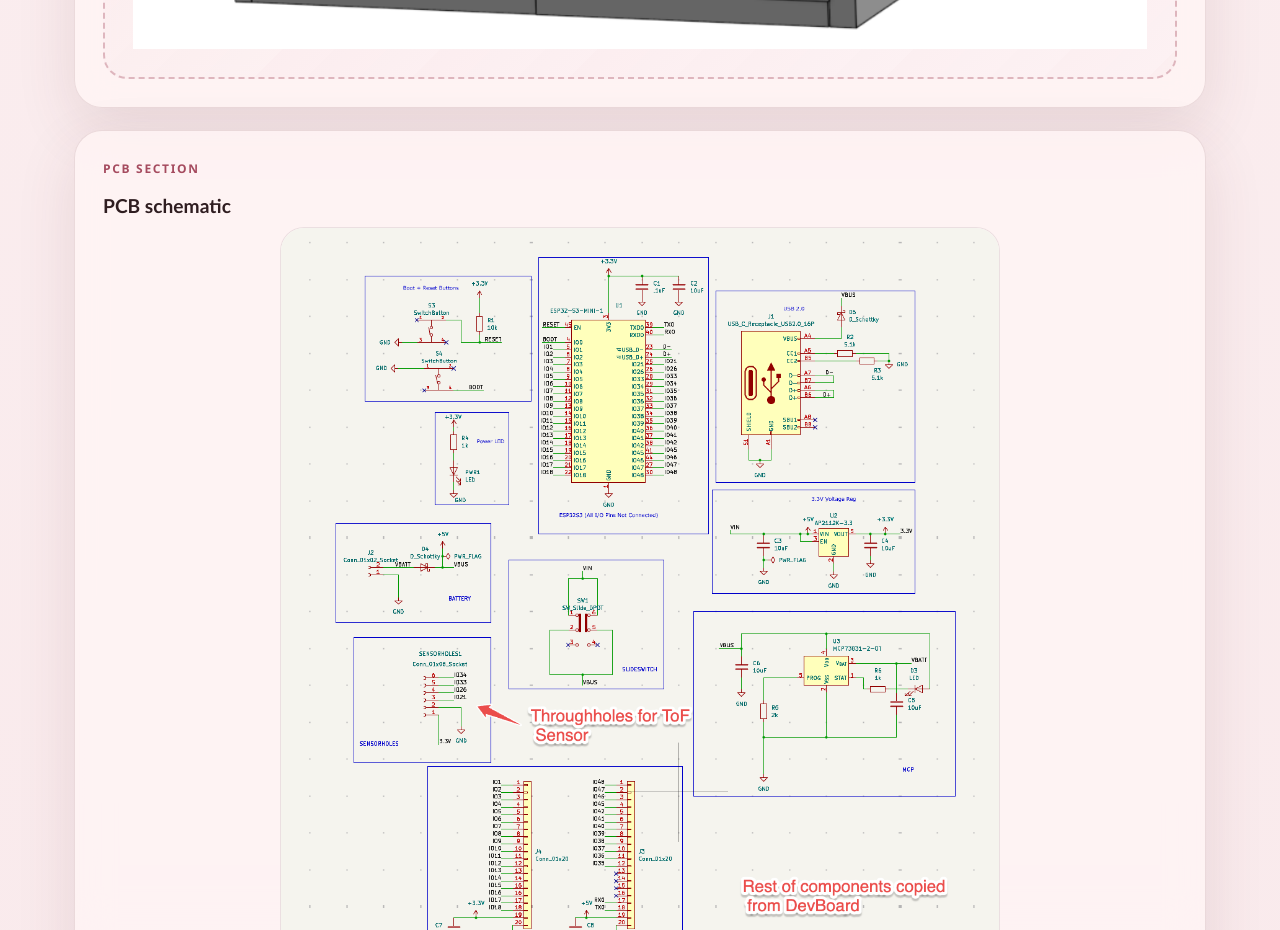
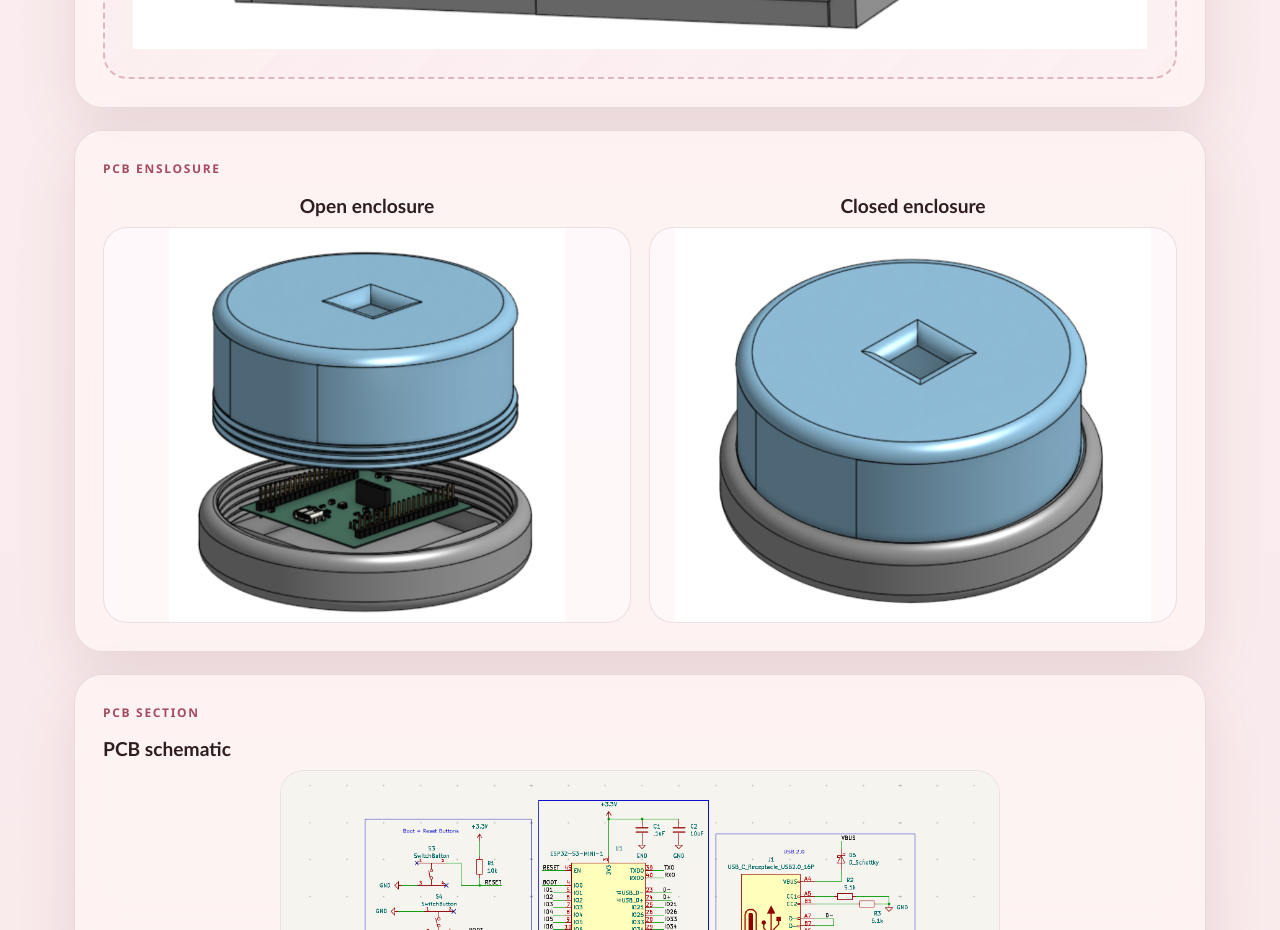
Before and after one commit to anthonyh1111/ECE-196-Files, a Next.js app: page /solution in a window 1280 px wide. Shown: the part 3220-4150 px from the top of the page. Built offline with nearby package versions, Linux system fonts and the light colour scheme.

Commit message:
Fixed website

```diff
--- a/app/globals.css
+++ b/app/globals.css
@@ -406,6 +406,27 @@ li {
   align-items: start;
 }
 
+.pcb-enclosure-grid {
+  display: grid;
+  grid-template-columns: repeat(2, minmax(0, 1fr));
+  gap: 18px;
+  align-items: start;
+}
+
+.pcb-enclosure-grid h3 {
+  text-align: center;
+}
+
+.pcb-enclosure-figure {
+  aspect-ratio: 4 / 3;
+}
+
+.pcb-enclosure-figure img {
+  width: 100%;
+  height: 100%;
+  object-fit: contain;
+}
+
 .final-product-grid h3 {
   text-align: center;
 }
@@ -552,7 +573,8 @@ li {
   .team-grid,
   .resource-grid,
   .mini-grid,
-  .final-product-grid {
+  .final-product-grid,
+  .pcb-enclosure-grid {
     grid-template-columns: 1fr;
   }
 
--- a/app/solution/page.js
+++ b/app/solution/page.js
@@ -41,6 +41,19 @@ const pcbFigures = [
     src: "/SolutionPhotos/AssembledPCB.png",
     alt: "Assembled PCB for the smart parking system",
     description: "Physical assembled PCB with components soldered onto the board.",
+  },
+];
+
+const pcbEnclosureFigures = [
+  {
+    title: "Open enclosure",
+    src: "/SolutionPhotos/PCBEnclosureOpen.png",
+    alt: "Open PCB enclosure for the smart parking system",
+  },
+  {
+    title: "Closed enclosure",
+    src: "/SolutionPhotos/PCBEnclosureClosed.png",
+    alt: "Closed PCB enclosure for the smart parking system",
   },
 ];
 
@@ -107,6 +120,22 @@ export default function SolutionPage() {
                 className="section-image"
               />
             </div>
+        </section>
+
+        <section className="content-card">
+          <div className="section-heading">
+            <p className="section-tag">PCB Enslosure</p>
+          </div>
+          <div className="pcb-enclosure-grid">
+            {pcbEnclosureFigures.map((figure) => (
+              <div key={figure.title}>
+                <h3>{figure.title}</h3>
+                <div className="solution-figure pcb-enclosure-figure">
+                  <img src={figure.src} alt={figure.alt} />
+                </div>
+              </div>
+            ))}
+          </div>
         </section>
 
         <section className="content-card">
```
Also changed, not shown: public/SolutionPhotos/PCBEnclosureClosed.png (added), public/SolutionPhotos/PCBEnclosureOpen.png (added).
